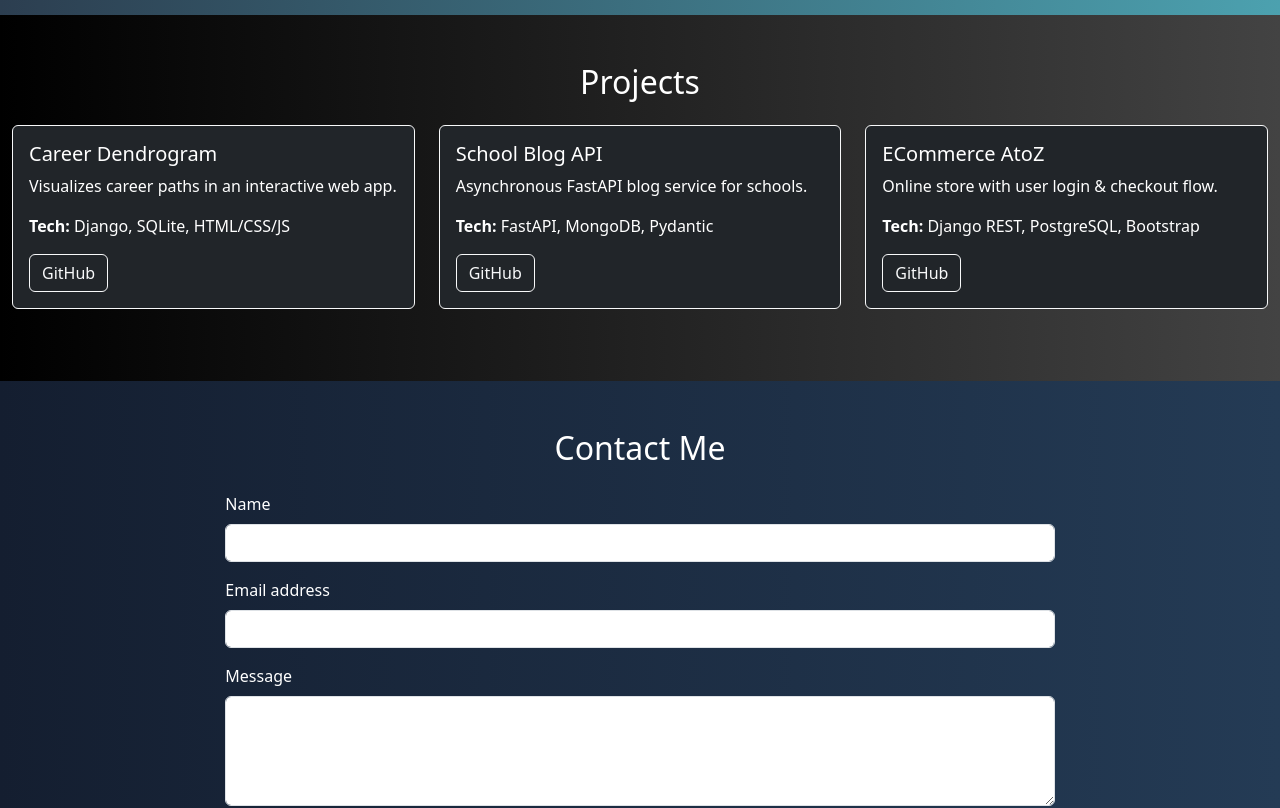
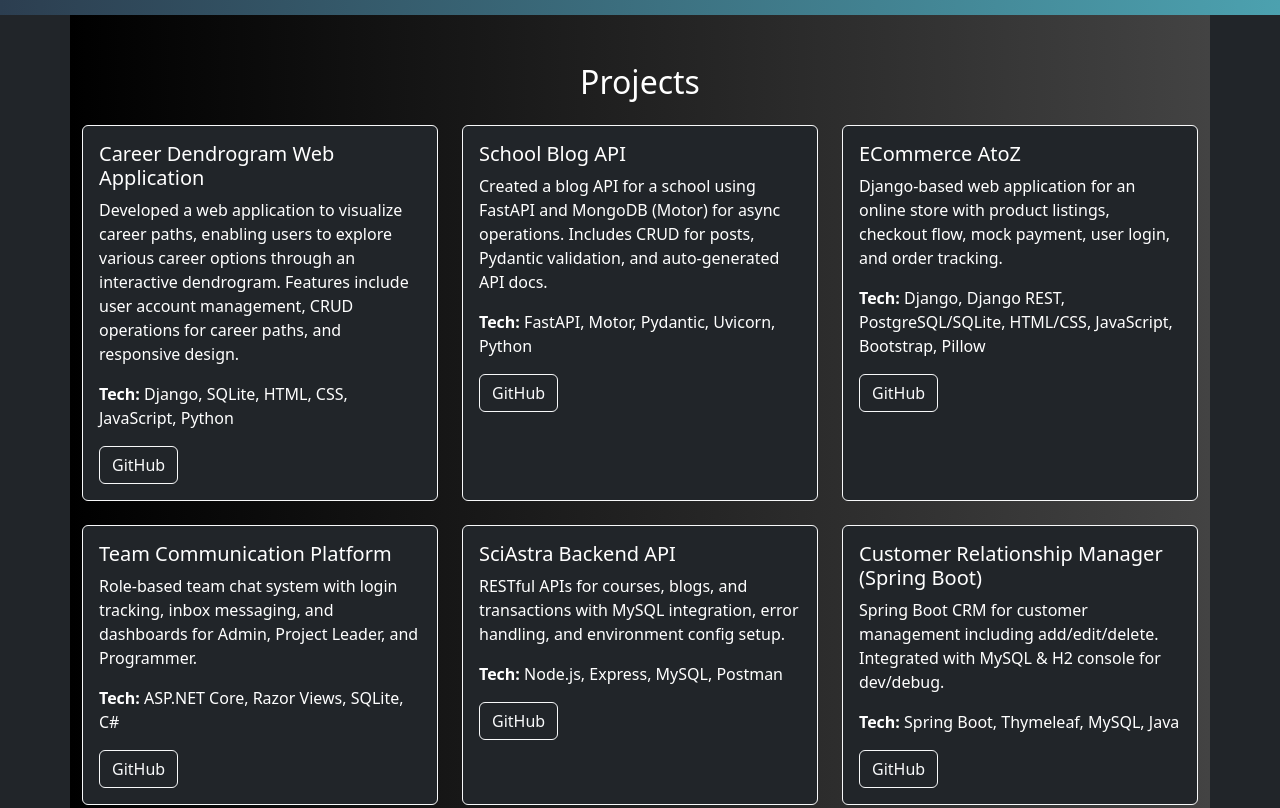
Before and after one commit to 01Prathamesh/Portfolio, a React (Create React App) app: page / in a window 1280 px wide. Shown: the part 560-1368 px from the top of the page. Built offline with nearby package versions, Linux system fonts and the light colour scheme.

Commit message:
feat: finalized portfolio with AOS animations, skills section, and detailed top 6 GitHub projects

```diff
--- a/package.json
+++ b/package.json
@@ -8,6 +8,7 @@
     "@testing-library/react": "^16.3.0",
     "@testing-library/user-event": "^13.5.0",
     "animate.css": "^4.1.1",
+    "aos": "^2.3.4",
     "bootstrap": "^5.3.5",
     "react": "^19.1.0",
     "react-dom": "^19.1.0",
--- a/src/App.js
+++ b/src/App.js
@@ -1,21 +1,58 @@
 import React, { useState, useEffect } from 'react';
 import './App.css';
+import AOS from 'aos';
+import 'aos/dist/aos.css';
 
 const githubPhoto = "https://avatars.githubusercontent.com/u/108261929?v=4";
-const linkedinPhoto = "https://media.licdn.com/dms/image/D4D03AQFQyM2z4tA26g/profile-displayphoto-shrink_200_200/0/1680952340182?e=2147483647&v=beta&t=f9okZT_tJZV3HTsTA7nZREyQ7MHJZbFGZ_w-e4Q3z2Y";
 
 function App() {
   const [darkMode, setDarkMode] = useState(true);
-  const [profilePic, setProfilePic] = useState(githubPhoto);
 
   const toggleTheme = () => setDarkMode(!darkMode);
 
   useEffect(() => {
-    const interval = setInterval(() => {
-      setProfilePic((prev) => (prev === githubPhoto ? linkedinPhoto : githubPhoto));
-    }, 4000);
-    return () => clearInterval(interval);
+    AOS.init({ duration: 1000 });
   }, []);
+
+  const projects = [
+    {
+      title: "Career Dendrogram Web Application",
+      desc: "Developed a web application to visualize career paths, enabling users to explore various career options through an interactive dendrogram. Features include user account management, CRUD operations for career paths, and responsive design.",
+      tech: "Django, SQLite, HTML, CSS, JavaScript, Python",
+      github: "https://github.com/01Prathamesh/Career_Dendrogram_Project"
+    },
+    {
+      title: "School Blog API",
+      desc: "Created a blog API for a school using FastAPI and MongoDB (Motor) for async operations. Includes CRUD for posts, Pydantic validation, and auto-generated API docs.",
+      tech: "FastAPI, Motor, Pydantic, Uvicorn, Python",
+      github: "https://github.com/01Prathamesh/school_blog_API"
+    },
+    {
+      title: "ECommerce AtoZ",
+      desc: "Django-based web application for an online store with product listings, checkout flow, mock payment, user login, and order tracking.",
+      tech: "Django, Django REST, PostgreSQL/SQLite, HTML/CSS, JavaScript, Bootstrap, Pillow",
+      github: "https://github.com/01Prathamesh/ECommerce_AtoZ"
+    },
+    {
+      title: "Team Communication Platform",
+      desc: "Role-based team chat system with login tracking, inbox messaging, and dashboards for Admin, Project Leader, and Programmer.",
+      tech: "ASP.NET Core, Razor Views, SQLite, C#",
+      github: "https://github.com/01Prathamesh/TeamCommunicationPlatform"
+    },
+    {
+      title: "SciAstra Backend API",
+      desc: "RESTful APIs for courses, blogs, and transactions with MySQL integration, error handling, and environment config setup.",
+      tech: "Node.js, Express, MySQL, Postman",
+      github: "https://github.com/01Prathamesh/SciAstraBackendAPI"
+    },
+    {
+      title: "Customer Relationship Manager (Spring Boot)",
+      desc: "Spring Boot CRM for customer management including add/edit/delete. Integrated with MySQL & H2 console for dev/debug.",
+      tech: "Spring Boot, Thymeleaf, MySQL, Java",
+      github: "https://github.com/01Prathamesh/CRM_SpringBoot"
+    }
+  ];
+
 
   return (
     <div className={darkMode ? 'bg-dark text-white' : 'bg-light text-dark'} style={{ transition: "all 0.5s ease-in-out" }}>
@@ -83,31 +120,12 @@ function App() {
       </section>
 
       {/* Projects Section */}
-      <section className="container-fluid py-5" style={{ background: "linear-gradient(to right, #000000, #434343)", color: "#fff" }}>
-        <h2 className="text-center mb-4 animate__animated animate__fadeInDown">Projects</h2>
+      <section className="container py-5" style={{ background: 'linear-gradient(to right, #000000, #434343)', color: '#fff' }}>
+        <h2 className="text-center mb-4" data-aos="fade-down">Projects</h2>
         <div className="row">
-          {[
-            {
-              title: "Career Dendrogram",
-              desc: "Visualizes career paths in an interactive web app.",
-              tech: "Django, SQLite, HTML/CSS/JS",
-              github: "https://github.com/01Prathamesh/Career_Dendrogram_Project",
-            },
-            {
-              title: "School Blog API",
-              desc: "Asynchronous FastAPI blog service for schools.",
-              tech: "FastAPI, MongoDB, Pydantic",
-              github: "https://github.com/01Prathamesh/school_blog_API.git",
-            },
-            {
-              title: "ECommerce AtoZ",
-              desc: "Online store with user login & checkout flow.",
-              tech: "Django REST, PostgreSQL, Bootstrap",
-              github: "https://github.com/01Prathamesh/ECommerce_AtoZ",
-            },
-          ].map((proj, idx) => (
-            <div className="col-md-4 mb-4" key={idx}>
-              <div className={`card h-100 ${darkMode ? 'bg-dark text-white border-light' : 'bg-white text-dark border-dark'} animate__animated animate__fadeInUp card-hover`}>
+          {projects.map((proj, idx) => (
+            <div className="col-md-4 mb-4" key={idx} data-aos="fade-up">
+              <div className={`card h-100 ${darkMode ? 'bg-dark text-white border-light' : 'bg-white text-dark border-dark'} card-hover`}>
                 <div className="card-body">
                   <h5 className="card-title">{proj.title}</h5>
                   <p className="card-text">{proj.desc}</p>
```
Also changed, not shown: 1 other file (tests, documents, lock files or other folders).
